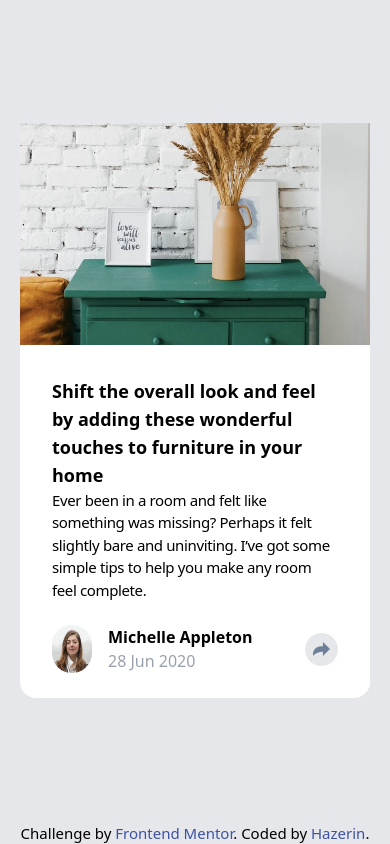
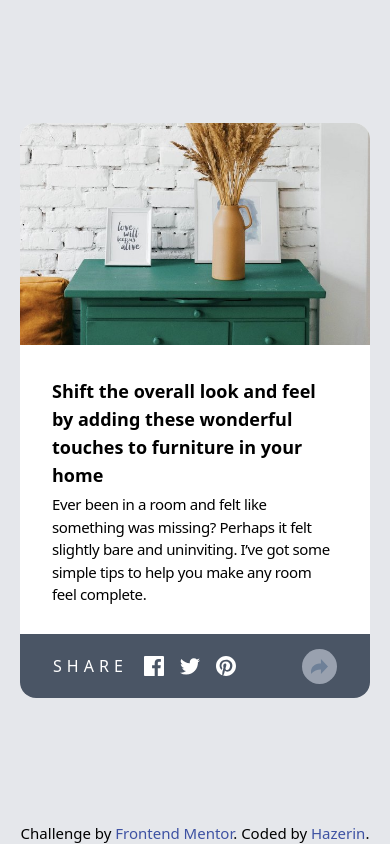
Before and after one commit to Alberto-Vidali/newbie-frontend-challenges, a Vue app in the folder article-preview-component/: page / in a window 390 px wide. Both pictures are taken after a click on the button 321 px from the left and 649 px from the top of the page. Built offline with nearby package versions, Linux system fonts and the light colour scheme.

Commit message:
stato attivo mobile quasi fatto

```diff
--- a/article-preview-component/src/components/pages/Article.vue
+++ b/article-preview-component/src/components/pages/Article.vue
@@ -3,6 +3,10 @@
     import { ref, onMounted, onUnmounted } from 'vue';
 
     const shareSocial = ref(0)
+
+    function toggleShare() {
+        shareSocial.value == 0 ? shareSocial.value = 1 : shareSocial.value = 0
+    }
 
 </script>
 
@@ -10,23 +14,23 @@
     <!--Da usare l'inherit per far si che i div più interni abbiano un riferimento se uso le percentuali-->
     <section class="h-[inherit] overflow-hidden">
         <div class="h-[38.5%] overflow-hidden">
-            <img class="w-fit overflow-hidden" src="/drawers.jpg" alt="">
+            <img class="w-fit overflow-hidden rounded-2xl" src="/drawers.jpg" alt="">
         </div>
 
-        <div class="flex flex-col justify-between items-center h-[61.5%] p-8 gap-0">
-            <h1 class="font-semibold text-lg">
+        <div class="flex flex-col justify-between items-center h-[61.5%] gap-0">
+            <h1 class="font-semibold text-lg pt-8 px-8">
                 Shift the overall look and feel by adding these wonderful
                 touches to furniture in your home
             </h1>
 
-            <p class="text-[15px] pb-6 tracking-tight">
+            <p class="text-[15px] pb-6 tracking-tight px-8">
                 Ever been in a room and felt like something was missing? Perhaps
                 it felt slightly bare and uninviting. I’ve got some simple tips
                 to help you make any room feel complete.
             </p>
 
 
-            <div class="flex justify-around items-center gap-4 w-full" v-if="shareSocial == 0">
+            <div class="flex justify-around items-center gap-4 w-full px-8 pb-4" v-if="shareSocial == 0">
                 <div class="flex gap-4 w-full">
                     <img class="w-[40px] aspect-[1/1] rounded-full" src="/avatar-michelle.jpg" alt="">
                     <div>
@@ -38,12 +42,22 @@
                         </p>
                     </div>
                 </div>
-                <button class="bg-gray-200 w-[40px] aspect-[1/1] flex flex-col justify-center items-center rounded-full">
+                <button @click="() => toggleShare()" class="bg-gray-200 w-[35px] aspect-[1/1] flex flex-col justify-center items-center rounded-full">
                     <img class="w-[50%]" src="/icon-share.svg" alt="Share">
                 </button>
             </div>
-            <div v-if="shareSocial == 0">
-
+            <div class="flex items-center justify-around bg-gray-600 w-full h-[64px] rounded-b-2xl" v-if="shareSocial == 1">
+                <div class="flex items-center justify-start gap-4">
+                <h2 class="text-white tracking-[5px]">
+                    SHARE
+                </h2>
+                    <img src="/icon-facebook.svg" alt="">
+                    <img src="/icon-twitter.svg" alt="">
+                    <img src="/icon-pinterest.svg" alt="">
+                </div>
+                <button @click="() => toggleShare()" class="text-white bg-gray-400 w-[35px] aspect-[1/1] flex flex-col justify-center items-center rounded-full">
+                    <img class="w-[50%]" src="/icon-share.svg" alt="Share">
+                </button>
             </div>
         </div>
     </section>
```
